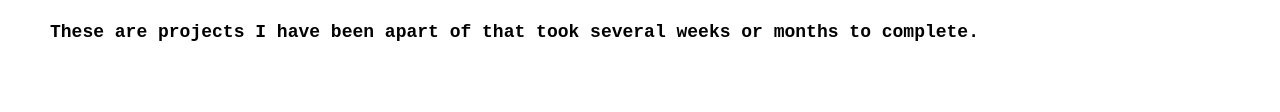
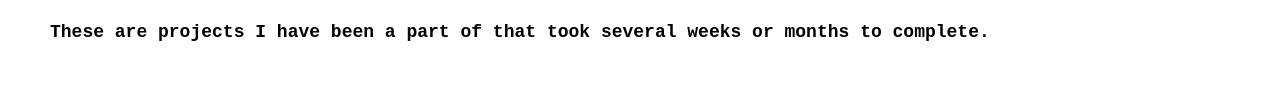
Before and after one commit to dyhardman/dyhardman.github.io, a plain HTML site: page videography.html in a window 1280 px wide. Shown: the part 260-372 px from the top of the page. Drawn offline with Linux system fonts and the light colour scheme; grey boxes are pictures that could not be loaded.

Commit message:
Update videography.html

```diff
--- a/videography.html
+++ b/videography.html
@@ -23,7 +23,7 @@
   <div class = videoCategories>
     <h2 class = videoCategories>Large Projects</h2>
     <h4>
-      These are projects I have been apart of that took several weeks or months to complete.
+      These are projects I have been a part of that took several weeks or months to complete.
     </h4>
 
     <div class = "videoCards">
```
